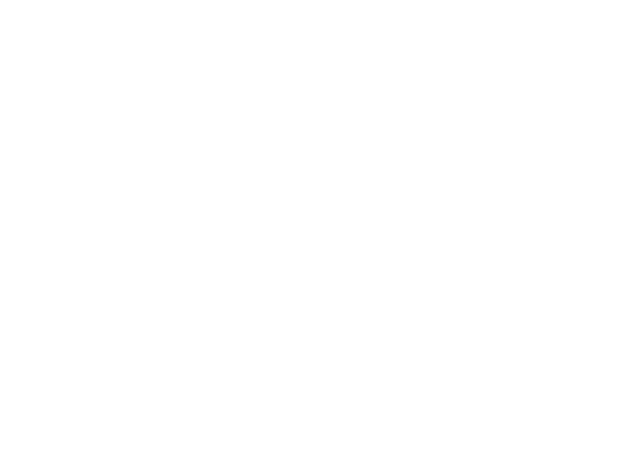
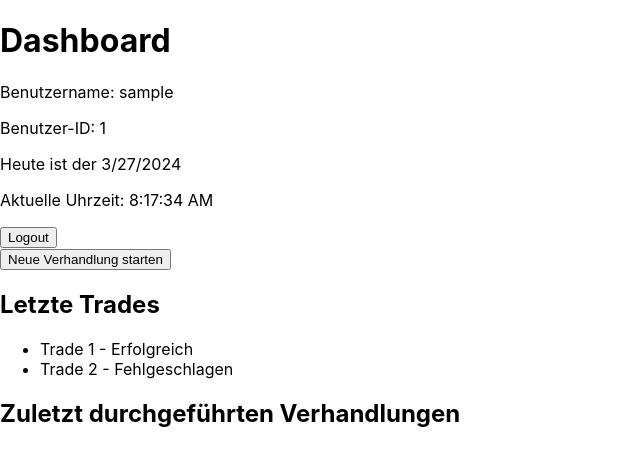
Before and after one commit to tkex/neg-escrow, a React (Create React App) app in the folder client/: page /dashboard in a window 1280 px wide. Before the commit this address had no page. Shown: the top 466 px of the page, without its empty margins (0-640 px from the left). Built offline with nearby package versions, Linux system fonts and the light colour scheme; sample sign-in values are in the browser's storage.

Commit message:
feat: add dashboard dummy and add persistent login status via localstorage token

```diff
--- a/client/src/App.js
+++ b/client/src/App.js
@@ -2,7 +2,7 @@ import React from "react";
 import { BrowserRouter as Router, Route, Routes } from "react-router-dom";
 import Login from "./components/Login";
 import Register from "./components/Register";
-//import Dashboard from "./components/Dashboard";
+import Dashboard from "./components/Dashboard";
 import PrivateRoute from "./components/PrivateRoute.js";
 import AuthProvider from "./contexts/AuthContext";
 
@@ -15,7 +15,8 @@ const App = () => {
           <Route path="/register" element={<Register />} />
           <Route path="/" element={<PrivateRoute />}>
 
-            {/* <Route path="/dashboard" element={<Dashboard />} /> */}
+            {/* Dashboard */}
+            <Route path="/dashboard" element={<Dashboard />} />
           </Route>
           {/* Hier dann weitere geschützte Routen */}
         </Routes>
--- /dev/null
+++ b/client/src/components/Dashboard.js
@@ -0,0 +1,54 @@
+
+import React, { useEffect, useState } from 'react';
+import { useAuth } from '../contexts/AuthContext';
+
+const Dashboard = () => {
+  const [currentTime, setCurrentTime] = useState(new Date());
+  const { user, logout } = useAuth();
+
+  useEffect(() => {
+    const timer = setInterval(() => {
+      setCurrentTime(new Date());
+    }, 1000);
+    return () => clearInterval(timer);
+  }, []);
+
+  // TODO: Mit Backend Fetch austauschen
+  const letzteTrades = [
+    { trade: "Trade 1", status: "Erfolgreich" },
+    { trade: "Trade 2", status: "Fehlgeschlagen" },
+  ];
+
+  return (
+    <div>
+      <h1>Dashboard</h1>
+      <p>Benutzername: {user ? user.username : 'Unbekannt'}</p>
+      <p>Benutzer-ID: {user ? user.id : 'Unbekannt'}</p>
+
+      <p>Heute ist der {currentTime.toLocaleDateString()}</p>
+      <p>Aktuelle Uhrzeit: {currentTime.toLocaleTimeString()}</p>
+
+      <button onClick={logout}>Logout</button>
+
+      <div>
+        <button>Neue Verhandlung starten</button>
+      </div>
+
+      <div>
+        <h2>Letzte Trades</h2>
+        <ul>
+          {letzteTrades.map((trade, index) => (
+            <li key={index}>{trade.trade} - {trade.status}</li>
+          ))}
+        </ul>
+      </div>
+
+      <div>
+        <h2>Zuletzt durchgeführten Verhandlungen</h2>
+        {/* Platzhalter für die Verhandlungen, ähnlich wie bei den Trades */}
+      </div>
+    </div>
+  );
+};
+
+export default Dashboard;
--- a/client/src/components/Login.js
+++ b/client/src/components/Login.js
@@ -1,3 +1,4 @@
+
 import React, { useState } from "react";
 import { useAuth } from "../contexts/AuthContext";
 
--- a/client/src/components/PrivateRoute.js
+++ b/client/src/components/PrivateRoute.js
@@ -1,3 +1,4 @@
+
 import React from "react";
 import { Navigate, Outlet } from "react-router-dom";
 import { useAuth } from "../contexts/AuthContext.js";
--- a/client/src/components/Register.js
+++ b/client/src/components/Register.js
@@ -1,6 +1,6 @@
-// Register.js
+
 import React, { useState } from "react";
-import { useAuth } from "../contexts/AuthContext"; // Passen Sie den Pfad entsprechend an
+import { useAuth } from "../contexts/AuthContext";
 
 const Register = () => {
   const [formData, setFormData] = useState({
--- a/client/src/contexts/AuthContext.js
+++ b/client/src/contexts/AuthContext.js
@@ -1,11 +1,51 @@
-import React, { useContext, createContext, useState } from "react";
+import React, { useContext, createContext, useState, useEffect } from "react";
 import { useNavigate } from "react-router-dom";
 
 const AuthContext = createContext(null);
 
+
 const AuthProvider = ({ children }) => {
-  const [user, setUser] = useState(null);
+  const [user, setUser] = useState(JSON.parse(localStorage.getItem('user')) || null);
   const navigate = useNavigate();
+
+  useEffect(() => {
+    const token = localStorage.getItem("token");
+    // Direktes Setzen des Benutzerzustands aus dem Local Storage (sofern vorhanden)
+    const storedUser = JSON.parse(localStorage.getItem('user'));
+    if (storedUser) {
+      setUser(storedUser);
+    }
+
+    if (token && !storedUser) {
+      fetch("http://localhost:8000/verifyToken", {
+        method: "GET",
+        headers: { "Authorization": `Bearer ${token}` },
+      })
+      .then(response => response.json())
+      .then(data => {
+        if (data.username && data.userId) {
+          const newUser = { username: data.username, id: data.userId };
+          setUser(newUser);
+          localStorage.setItem('user', JSON.stringify(newUser));
+        } else {
+          throw new Error("Token validation failed or user data incomplete");
+        }
+      })
+      .catch(error => {
+        console.error("Token verification failed:", error);
+
+        // Wenn Token-Überprüfung fehlschlägt, entferne Token aus dem Local Storage
+        localStorage.removeItem("token");
+        localStorage.removeItem("user");
+
+        setUser(null);
+        navigate("/login");
+      });
+    }
+  }, [navigate]);
+
+
+
 
   const login = async (username, password) => {
     try {
@@ -34,6 +74,7 @@ const AuthProvider = ({ children }) => {
 
   const register = async (username, email, password) => {
     try {
+      // Wichtig: Korrekten Endpunkt angeben, basierend auf das Backend und dem Port (TODO: In .env verschieben)
       const response = await fetch("http://localhost:8000/register", {
         method: "POST",
         headers: { "Content-Type": "application/json" },
```
Also changed, not shown: 1 other file (tests, documents, lock files or other folders).
